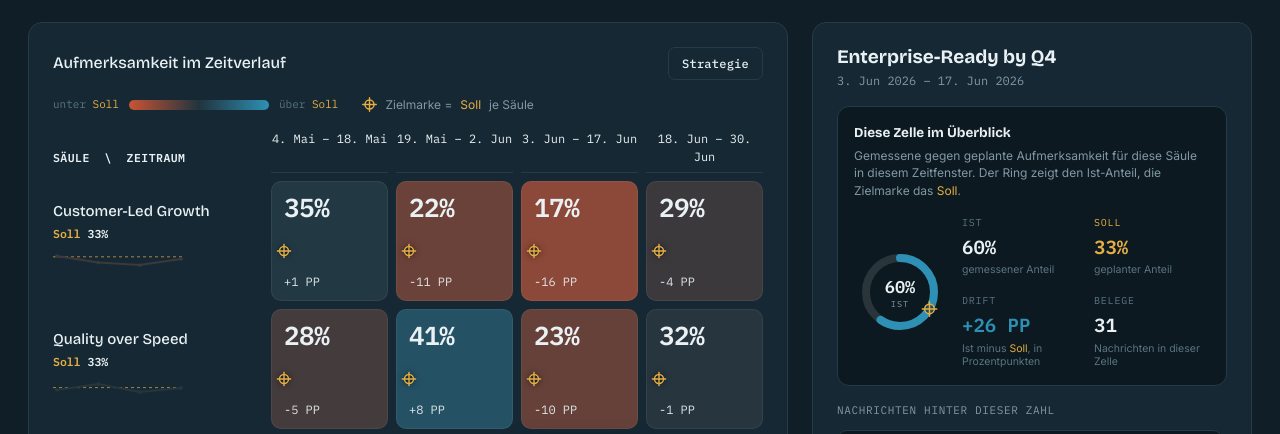
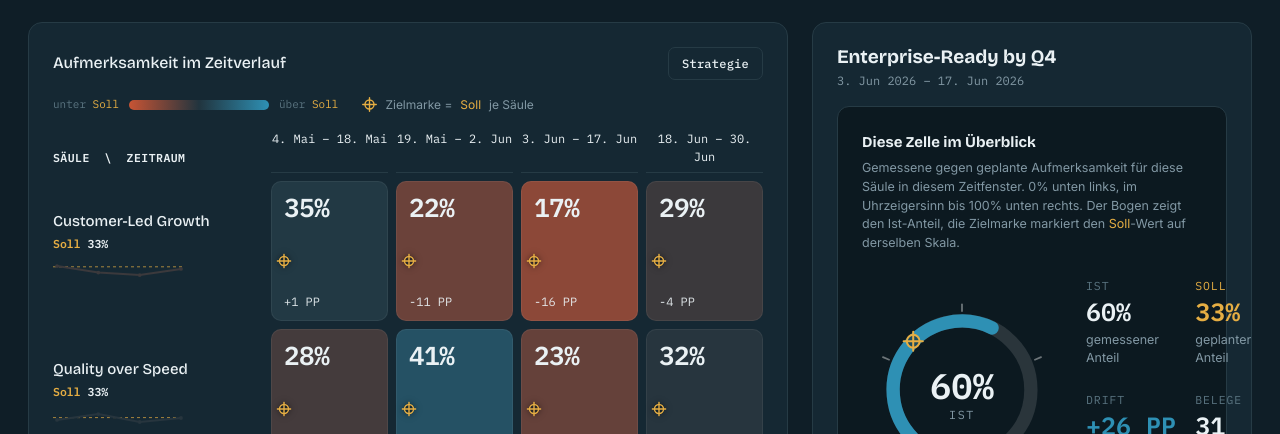
Before and after one commit to frankknebeljanssen-create/strategic-drift-engine, a plain HTML site: page docs/index.html in a window 1280 px wide. Shown: the part 501-935 px from the top of the page. Drawn offline with nearby package versions, Linux system fonts and the light colour scheme.

Commit message:
fix(frontend): Ring zu Potentiometer-Skala umgebaut, 0/100 beschriftet, Werte vergroessert
Co-Authored-By: Claude Sonnet 5.5 <noreply@anthropic.com>

```diff
--- a/docs/index.html
+++ b/docs/index.html
@@ -84,7 +84,7 @@ h1{font-family:var(--disp); font-weight:700; font-size:clamp(26px,3.2vw,38px);
 .reading .r-num{font-family:var(--mono); color:var(--amber)}
 
 .board{display:grid; grid-template-columns:minmax(0,1fr) 580px; gap:var(--s3); margin-top:var(--s3);
-  align-items:stretch; min-height:clamp(560px, calc(100vh - 360px), 900px)}
+  align-items:stretch; min-height:clamp(620px, calc(100vh - 300px), 980px)}
 @media(max-width:1280px){.board{grid-template-columns:minmax(0,1fr) 440px}}
 @media(max-width:900px){
   .board{grid-template-columns:1fr; min-height:0}
@@ -203,16 +203,16 @@ h1{font-family:var(--disp); font-weight:700; font-size:clamp(26px,3.2vw,38px);
 .drill-in{position:absolute; inset:0; padding:var(--s3); display:flex; flex-direction:column; min-height:0}
 .drill-head .d-pillar{font-family:var(--disp); font-weight:700; font-size:19px; line-height:1.1}
 .drill-head .d-win{font-family:var(--mono); font-size:12px; color:var(--muted); margin-top:4px}
-.d-box{background:var(--panel2); border:1px solid var(--line); border-radius:12px; padding:var(--s2); margin:var(--s2) 0}
-.d-box-title{font-family:var(--disp); font-weight:600; font-size:13.5px}
-.d-box-sub{font-size:12px; color:var(--muted); margin:4px 0 var(--s2); line-height:1.45}
-.d-box-body{display:flex; gap:var(--s2); align-items:center}
-.d-ring{width:92px; height:92px; flex:0 0 auto}
-.d-stats{display:grid; grid-template-columns:1fr 1fr; gap:var(--s2); flex:1; min-width:0}
+.d-box{background:var(--panel2); border:1px solid var(--line); border-radius:12px; padding:var(--s3); margin:var(--s2) 0}
+.d-box-title{font-family:var(--disp); font-weight:600; font-size:15px}
+.d-box-sub{font-size:12.5px; color:var(--muted); margin:6px 0 var(--s3); line-height:1.5}
+.d-box-body{display:flex; gap:var(--s3); align-items:center}
+.d-ring{width:200px; height:auto; flex:0 0 auto}
+.d-stats{display:grid; grid-template-columns:1fr 1fr; gap:var(--s3) var(--s2); flex:1; min-width:0}
 .d-stat{cursor:help}
-.d-stat .k{font-family:var(--mono); font-size:10px; letter-spacing:.08em; text-transform:uppercase; color:var(--faint)}
-.d-stat .v{font-family:var(--mono); font-size:19px; font-weight:600; margin-top:3px}
-.d-stat .s{font-size:10.5px; color:var(--faint); margin-top:2px; line-height:1.3}
+.d-stat .k{font-family:var(--mono); font-size:11.5px; letter-spacing:.08em; text-transform:uppercase; color:var(--faint)}
+.d-stat .v{font-family:var(--mono); font-size:25px; font-weight:600; margin-top:4px; line-height:1.1}
+.d-stat .s{font-size:12.5px; color:var(--muted); margin-top:5px; line-height:1.45}
 .d-evhead{font-family:var(--mono); font-size:11px; letter-spacing:.06em; text-transform:uppercase; color:var(--muted); margin-bottom:12px}
 .ev-list{display:flex; flex-direction:column; gap:12px; flex:1; min-height:0; overflow-y:auto; padding-right:4px}
 .ev-list::-webkit-scrollbar{width:8px}
@@ -378,16 +378,27 @@ function colorSoll(root){
   });
 }
 function ring(c){
-  const cx=46, cy=46, R=34, C=2*Math.PI*R;
-  const ist=Math.max(0,Math.min(1,c.ist_anteil)), soll=Math.max(0,Math.min(1,c.soll_anteil));
+  // Potentiometer-Skala: 270 Grad, Oeffnung unten. Winkel in Grad im Uhrzeigersinn ab 12 Uhr:
+  // 0% = 225 Grad (unten links), 50% = 360 Grad (oben), 100% = 495 Grad (unten rechts).
+  const cx=90, cy=80, R=62, SW=12;
+  const clamp=v=>Math.max(0,Math.min(1,v));
+  const ist=clamp(c.ist_anteil), soll=clamp(c.soll_anteil);
   const col = c.drift<0 ? "#C85434" : "#2E90B4";
-  const a=(soll*360-90)*Math.PI/180, tx=cx+R*Math.cos(a)-8, ty=cy+R*Math.sin(a)-8;
-  return '<svg class="d-ring" viewBox="0 0 92 92" role="img" aria-label="Ist '+Math.round(ist*100)+' Prozent, Soll '+Math.round(soll*100)+' Prozent">'+
-    '<circle cx="'+cx+'" cy="'+cy+'" r="'+R+'" fill="none" stroke="rgba(255,255,255,.12)" stroke-width="8"/>'+
-    '<circle cx="'+cx+'" cy="'+cy+'" r="'+R+'" fill="none" stroke="'+col+'" stroke-width="8" stroke-linecap="round" stroke-dasharray="'+(C*ist)+' '+C+'" transform="rotate(-90 '+cx+' '+cy+')"/>'+
-    '<g transform="translate('+tx+' '+ty+')">'+TGT_INNER+'</g>'+
-    '<text x="'+cx+'" y="'+(cy+1)+'" text-anchor="middle" font-family="IBM Plex Mono, monospace" font-size="17" font-weight="600" fill="#EAF1F4">'+Math.round(ist*100)+'%</text>'+
-    '<text x="'+cx+'" y="'+(cy+15)+'" text-anchor="middle" font-family="IBM Plex Mono, monospace" font-size="8.5" letter-spacing="1" fill="#8298A4">IST</text></svg>';
+  const ang = f => (225 + 270*f)*Math.PI/180;
+  const pt = (f, r) => [cx + r*Math.sin(ang(f)), cy - r*Math.cos(ang(f))];
+  const arc = f => {const a=pt(0,R), b=pt(f,R); return "M"+a[0].toFixed(2)+" "+a[1].toFixed(2)+" A"+R+" "+R+" 0 "+(270*f>180?1:0)+" 1 "+b[0].toFixed(2)+" "+b[1].toFixed(2);};
+  const ticks = [0.25,0.5,0.75].map(f=>{const a=pt(f,R+SW/2+3), b=pt(f,R+SW/2+9);
+    return '<line x1="'+a[0].toFixed(2)+'" y1="'+a[1].toFixed(2)+'" x2="'+b[0].toFixed(2)+'" y2="'+b[1].toFixed(2)+'" stroke="rgba(255,255,255,.4)" stroke-width="1.6" stroke-linecap="round"/>';}).join("");
+  const s0=pt(0,R), s1=pt(1,R), m=pt(soll,R);
+  const lab = (x,y,t)=>'<text x="'+x.toFixed(1)+'" y="'+y.toFixed(1)+'" text-anchor="middle" font-family="IBM Plex Mono, monospace" font-size="12" font-weight="600" fill="#8298A4">'+t+'</text>';
+  return '<svg class="d-ring" viewBox="0 0 180 156" role="img" aria-label="Ist '+Math.round(ist*100)+' Prozent, Soll '+Math.round(soll*100)+' Prozent, Skala 0 bis 100 Prozent">'+
+    '<path d="'+arc(1)+'" fill="none" stroke="rgba(255,255,255,.12)" stroke-width="'+SW+'" stroke-linecap="round"/>'+
+    (ist>0.004 ? '<path d="'+arc(ist)+'" fill="none" stroke="'+col+'" stroke-width="'+SW+'" stroke-linecap="round"/>' : '')+
+    ticks+
+    '<g transform="translate('+m[0].toFixed(2)+' '+m[1].toFixed(2)+') scale(1.2) translate(-8 -8)">'+TGT_INNER+'</g>'+
+    lab(s0[0]-10, s0[1]+24, "0%")+lab(s1[0]+10, s1[1]+24, "100%")+
+    '<text x="'+cx+'" y="'+(cy+8)+'" text-anchor="middle" font-family="IBM Plex Mono, monospace" font-size="32" font-weight="600" fill="#EAF1F4">'+Math.round(ist*100)+'%</text>'+
+    '<text x="'+cx+'" y="'+(cy+26)+'" text-anchor="middle" font-family="IBM Plex Mono, monospace" font-size="10.5" letter-spacing="1.5" fill="#8298A4">IST</text></svg>';
 }
 
 const MON = ["Jan","Feb","Mrz","Apr","Mai","Jun","Jul","Aug","Sep","Okt","Nov","Dez"];
@@ -589,7 +600,7 @@ function renderDrill(wi, pkey){
       '<div class="d-win">'+fdatefull(w.start)+' – '+fdatefull(w.end)+'</div></div>'+
     '<div class="d-box">'+
       '<div class="d-box-title">Diese Zelle im Überblick</div>'+
-      '<div class="d-box-sub">Gemessene gegen geplante Aufmerksamkeit für diese Säule in diesem Zeitfenster. Der Ring zeigt den Ist-Anteil, die Zielmarke das Soll.</div>'+
+      '<div class="d-box-sub">Gemessene gegen geplante Aufmerksamkeit für diese Säule in diesem Zeitfenster. 0% unten links, im Uhrzeigersinn bis 100% unten rechts. Der Bogen zeigt den Ist-Anteil, die Zielmarke markiert den Soll-Wert auf derselben Skala.</div>'+
       '<div class="d-box-body">'+ring(c)+
         '<div class="d-stats">'+
           '<div class="d-stat" title="Ist: Anteil der zugeordneten Nachrichten dieses Zeitfensters, der auf diese Säule entfällt."><div class="k">Ist</div><div class="v">'+pct(c.ist_anteil)+'</div><div class="s">gemessener Anteil</div></div>'+
```
Also changed, not shown: docs/screenshot.png, 1 other file.
